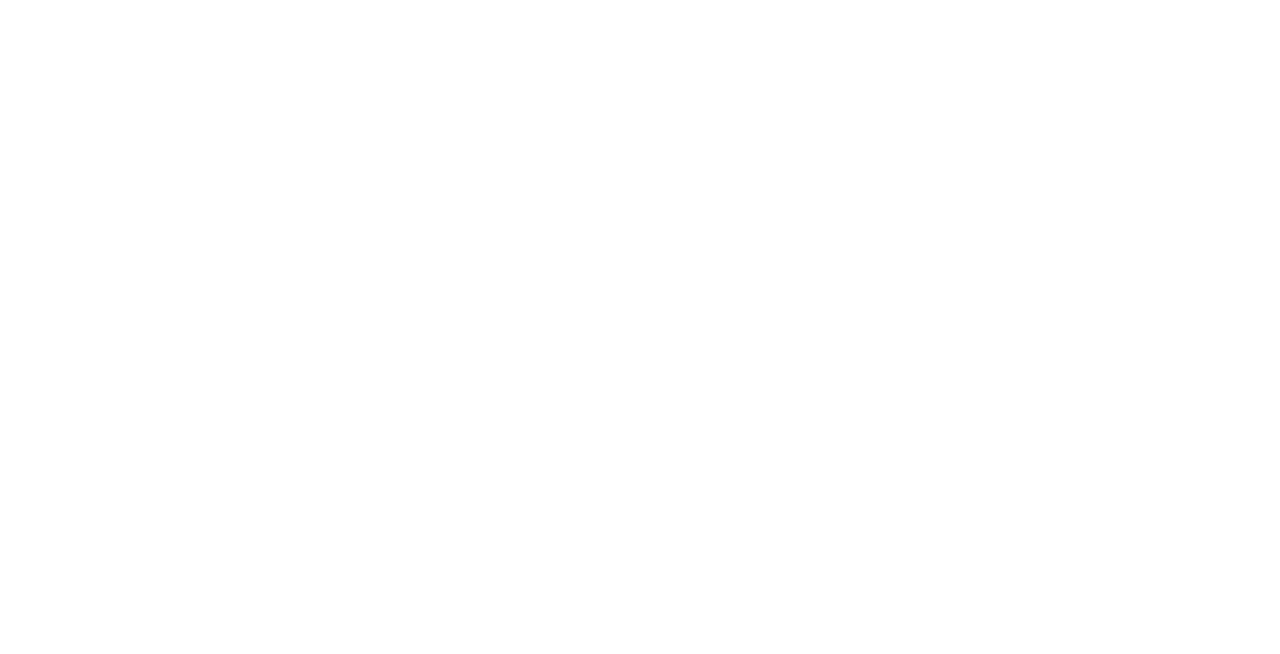
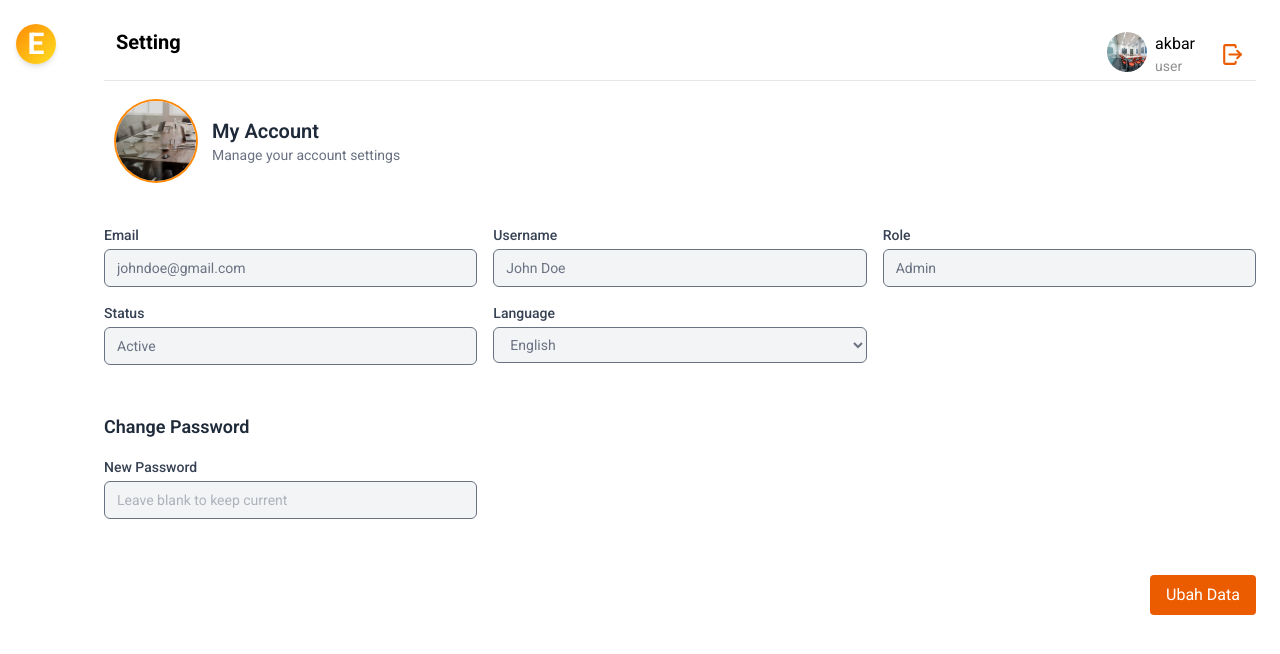
Before and after one commit to MhmdAkbar/E-Meeting, a React (Vite) app: page /account-settings in a window 1280 px wide. Before the commit this address had no page. Shown: the top 654 px of the page. Built offline with nearby package versions, Linux system fonts and the light colour scheme.

Commit message:
feat: selesai UI account setting

```diff
--- a/package.json
+++ b/package.json
@@ -12,6 +12,7 @@
   "dependencies": {
     "@tailwindcss/vite": "^4.1.10",
     "axios": "^1.10.0",
+    "lucide-react": "^0.525.0",
     "react": "^19.1.0",
     "react-dom": "^19.1.0",
     "react-router-dom": "^7.6.2",
--- /dev/null
+++ b/src/components/molecules/InputField.jsx
@@ -0,0 +1,29 @@
+// inputfield.jsx
+export default function InputField({
+  label,
+  name,
+  value,
+  onChange,
+  readOnly = false,
+  type = "text", // agar bisa reusabel untuk password, email, dll
+  placeholder = "",
+}) {
+  return (
+    <div className="flex flex-col">
+      <label className="text-sm font-medium mb-1 text-gray-700">{label}</label>
+      <input
+        type={type}
+        name={name}
+        value={value}
+        onChange={onChange}
+        readOnly={readOnly} // Add this line
+        placeholder={placeholder}
+        className={`border rounded-md px-3 py-2 text-sm transition ${
+          readOnly
+            ? "bg-gray-100 text-gray-500 cursor-not-allowed"
+            : "focus:outline-none focus:ring-2 focus:ring-orange-500"
+        }`}
+      />
+    </div>
+  );
+}
--- /dev/null
+++ b/src/components/molecules/SelectField.jsx
@@ -0,0 +1,32 @@
+// ✅ Ganti InputField jadi SelectField
+export default function SelectField({
+  label,
+  name,
+  value,
+  onChange,
+  options = [],
+  readOnly = false,
+}) {
+  return (
+    <div className="flex flex-col">
+      <label className="text-sm font-medium mb-1 text-gray-700">{label}</label>
+      <select
+        name={name}
+        value={value}
+        onChange={onChange}
+        disabled={readOnly}
+        className={`border rounded-md px-3 py-2 text-sm transition ${
+          readOnly
+            ? "bg-gray-100 text-gray-500 cursor-not-allowed"
+            : "focus:outline-none focus:ring-2 focus:ring-orange-500"
+        }`}
+      >
+        {options.map((option, i) => (
+          <option key={i} value={option}>
+            {option}
+          </option>
+        ))}
+      </select>
+    </div>
+  );
+}
--- a/src/components/navbar/Navbar.jsx
+++ b/src/components/navbar/Navbar.jsx
@@ -25,8 +25,8 @@ export default function Navbar() {
         <HistoryIcon color={currentPath === "/history" ? "#EB5B00" : "#C0C0C0"} />
       </Link>
 
-      <Link to="/settings">
-        <SettingIcon color={currentPath === "/settings" ? "#EB5B00" : "#C0C0C0"} />
+      <Link to="/account-settings">
+        <SettingIcon color={currentPath === "/account-settings" ? "#EB5B00" : "#C0C0C0"} />
       </Link>
     </div>
   );
--- /dev/null
+++ b/src/components/organisms/AccountInfoForm.jsx
@@ -0,0 +1,45 @@
+import InputField from './../molecules/InputField';
+import SelectField from './../molecules/SelectField';
+export default function AccountInfoForm({ form, onChange, isEditing }) {
+    console.log("isEditing di AccountInfoForm:", isEditing);
+
+  return (
+    <div className="grid grid-cols-1 md:grid-cols-3 gap-4">
+      <InputField
+        label="Email"
+        name="email"
+        value={form.email}
+        onChange={onChange}
+        readOnly={true}
+      />
+      <InputField
+        label="Username"
+        name="username"
+        value={form.username}
+        onChange={onChange}
+        readOnly={!isEditing}
+      />
+      <InputField
+        label="Role"
+        name="role"
+        value={form.role}
+        readOnly={true}
+      />
+      <InputField
+        label="Status"
+        name="status"
+        value={form.status}
+        onChange={onChange}
+        readOnly={true}
+      />
+      <SelectField
+        label="Language"
+        name="language"
+        value={form.language}
+        onChange={onChange}
+        options={["English", "Bahasa Indonesia"]}
+        readOnly={!isEditing}
+      />
+    </div>
+  );
+}
--- /dev/null
+++ b/src/components/organisms/AvatarProfile.jsx
@@ -0,0 +1,15 @@
+export default function AvatarProfile() {
+  return (
+    <div className="pl-3 flex items-center gap-4 py-5">
+      <img
+        className="w-20 h-20 rounded-full object-cover ring-2 ring-orange-400"
+        src="/img/room/room.png"
+        alt="User Avatar"
+      />
+      <div>
+        <h2 className="text-xl font-semibold text-gray-800">My Account</h2>
+        <p className="text-sm text-gray-500">Manage your account settings</p>
+      </div>
+    </div>
+  );
+}
--- /dev/null
+++ b/src/components/organisms/PasswordSection.jsx
@@ -0,0 +1,23 @@
+import InputField from "../molecules/InputField";
+
+export default function PasswordSection({ form, onChange, isEditing }) {
+    console.log("isEditing di AccountInfoForm:", isEditing);
+
+  return (
+    <div className="space-y-4">
+      <h2 className="text-lg font-semibold text-gray-800 pt-6">Change Password</h2>
+
+      <div className="grid grid-cols-1 md:grid-cols-3 gap-4">
+        <InputField
+          type="password"
+          label="New Password"
+          name="password"
+          value={form.password || ""}
+          onChange={onChange}
+          placeholder="Leave blank to keep current"
+          readOnly={!isEditing}
+        />
+      </div>
+    </div>
+  );
+}
--- a/src/components/ui/button/CommonButton.jsx
+++ b/src/components/ui/button/CommonButton.jsx
@@ -1,9 +1,10 @@
-export default function CommonButton ({title='', children, className='', ...props}) {
-    return (
-        <>
-         <button type="submit" className={`bg-[#EB5B00] text-white py-2 rounded ${className}`} {...props}>
-        {title}
-      </button>
-        </>
-    )
+export default function CommonButton({ title = '', children, className = '', ...props }) {
+  return (
+    <button
+      className={`bg-[#EB5B00] text-white py-2 px-4 rounded hover:bg-[#d34e00] transition ${className}`}
+      {...props}
+    >
+      {title || children}
+    </button>
+  );
 }
--- /dev/null
+++ b/src/pages/user/AccountSettings.jsx
@@ -0,0 +1,95 @@
+import { useState } from "react";
+import Navbar from "../../components/navbar/Navbar";
+import Header from "../../components/header/Header";
+import AvatarProfile from "../../components/organisms/AvatarProfile";
+import AccountInfoForm from "../../components/organisms/AccountInfoForm";
+import PasswordSection from "../../components/organisms/PasswordSection";
+import CommonButton from "./../../components/ui/button/CommonButton";
+
+export default function AccountSettings() {
+  const [form, setForm] = useState({
+    email: "johndoe@gmail.com",
+    username: "John Doe",
+    role: "Admin",
+    status: "Active",
+    language: "English",
+    password: "",
+  });
+
+  const [isEditing, setIsEditing] = useState(false);
+
+  const handleChange = (e) => {
+    const { name, value } = e.target;
+    setForm((prev) => ({ ...prev, [name]: value }));
+  };
+
+  const toggleEdit = () => {
+    console.log("Tombol diklik, editing mode berubah jadi:", !isEditing);
+    setIsEditing((prev) => !prev);
+  };
+
+  const handleSubmit = (e) => {
+    e.preventDefault();
+    console.log("Form submitted:", form);
+    setIsEditing(false);
+  };
+  console.log("isEditing di AccountSettings:", isEditing);
+
+  return (
+    <div className="flex min-w-screen">
+      <div className="w-20">
+        <Navbar />
+      </div>
+      <div className="flex-1 pt-4 px-6">
+        <Header text="Setting" />
+
+        <form onSubmit={handleSubmit} className="space-y-6">
+          <AvatarProfile />
+          <AccountInfoForm
+            form={form}
+            onChange={handleChange}
+            isEditing={isEditing}
+          />
+          <PasswordSection
+            form={form}
+            onChange={handleChange}
+            isEditing={isEditing}
+          />
+
+          <div className="flex justify-end gap-4 pt-4">
+            {isEditing ? (
+              <>
+                <CommonButton
+                  type="submit"
+                  title="Simpan Perubahan"
+                  className="px-4"
+                />
+                <CommonButton
+                  type="button"
+                  title="Batal"
+                  onClick={toggleEdit}
+                  className="bg-gray-400 hover:bg-gray-500 px-4"
+                />
+              </>
+            ) : (
+              <div className="flex justify-end gap-4 pt-4">
+                 {" "}
+                <CommonButton
+                  type="button"
+                  title={isEditing ? "Selesai" : "Ubah Data"}
+                  onClick={() => {
+                    console.log(
+                      "TOMBOL DIKLIK - isEditing sebelumnya:",
+                      isEditing
+                    );
+                    toggleEdit();
+                  }}
+                />
+              </div>
+            )}
+          </div>
+        </form>
+      </div>
+    </div>
+  );
+}
--- a/src/pages/user/RoomReservation.jsx
+++ b/src/pages/user/RoomReservation.jsx
@@ -1,8 +1,9 @@
 import Header from "../../components/header/Header";
 import Navbar from "../../components/navbar/Navbar";
-import SearchRoom from "../../components/reservation/SearchRoam";
+// import SearchRoom from "../../components/reservation/SearchRoam";
 import RoomGallery from "../../components/reservation/RoomGallery";
 import AddNewReservation from "../../components/reservation/AddNewReservation";
+import SearchBar from "../../components/reservation/SearchBar";
 
 export default function RoomReservation() {
   const handleSearch = (filters) => {
@@ -17,7 +18,7 @@ export default function RoomReservation() {
         <Header text="Room Reservation" />
         <div className=" border-[12px] border-[#C4C4C4]">
           <div className="flex w-full ">
-            <SearchRoom
+            <SearchBar
               onSearch={handleSearch}
               className="flex-grow-[4]"
               fields={[
--- a/src/routes/AppRoutes.jsx
+++ b/src/routes/AppRoutes.jsx
@@ -4,6 +4,7 @@ import Register from "../pages/user/Register";
 import RoomReservation from "../pages/user/RoomReservation";
 import History from '../pages/user/History';
 import UserList from "../pages/admin/UserList";
+import AccountSettings from "../pages/user/AccountSettings";
 
 
 export default function AppRoutes () {
@@ -13,6 +14,7 @@ export default function AppRoutes () {
             <Route path="/register" element={<Register/>} />
             <Route path="/room-reservation" element={<RoomReservation/>}/>
             <Route path="/history" element={<History/>}/>
+            <Route path="/account-settings" element={<AccountSettings/>}/>
             <Route path="/user_list"  element={<UserList/>}/>
         </Routes>
     )
--- a/vite.config.js
+++ b/vite.config.js
@@ -1,8 +1,15 @@
 import { defineConfig } from 'vite'
 import react from '@vitejs/plugin-react-swc'
 import tailwindcss from '@tailwindcss/vite'
+import path from 'path' // <-- ini penting
 
-// https://vite.dev/config/
 export default defineConfig({
   plugins: [react(), tailwindcss()],
+  resolve: {
+    alias: {
+      '@components': path.resolve(__dirname, 'src/components'),
+      '@pages': path.resolve(__dirname, 'src/pages'),
+      '@assets': path.resolve(__dirname, 'src/assets'),
+    },
+  },
 })
```
Also changed, not shown: 1 other file (tests, documents, lock files or other folders).
